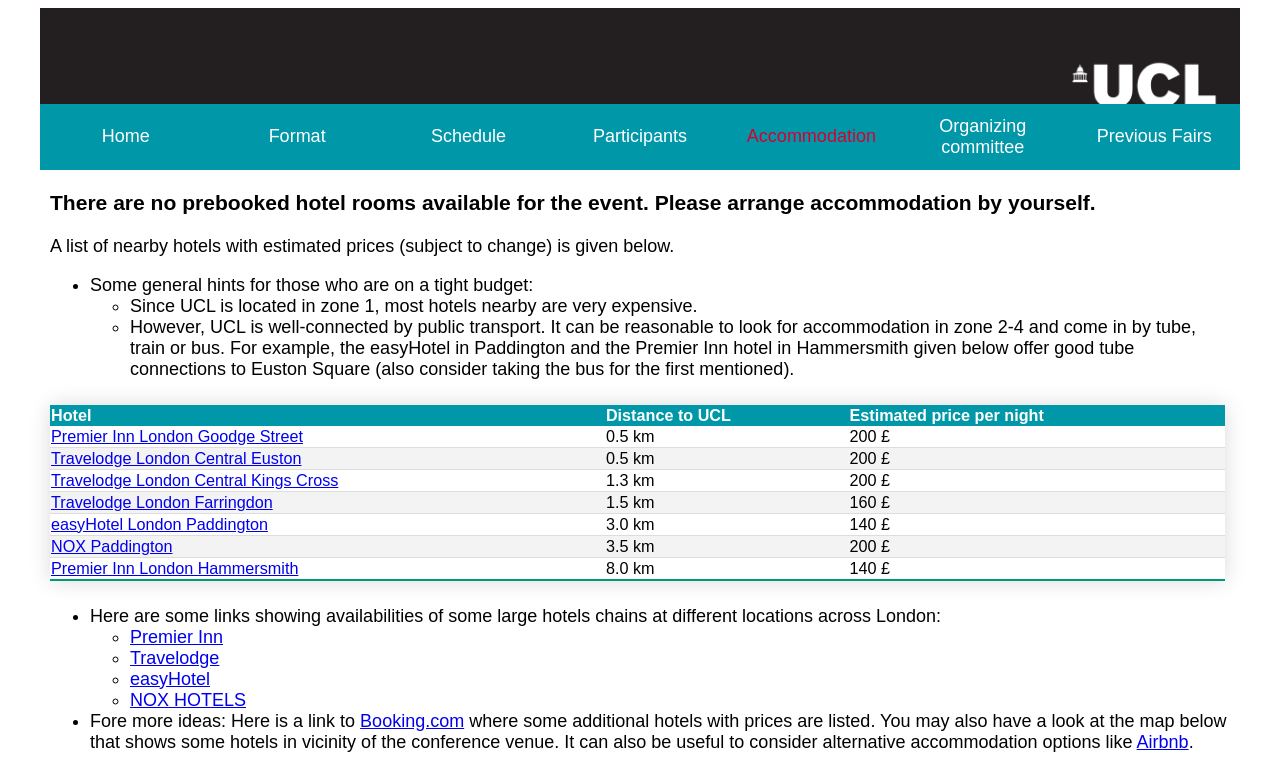
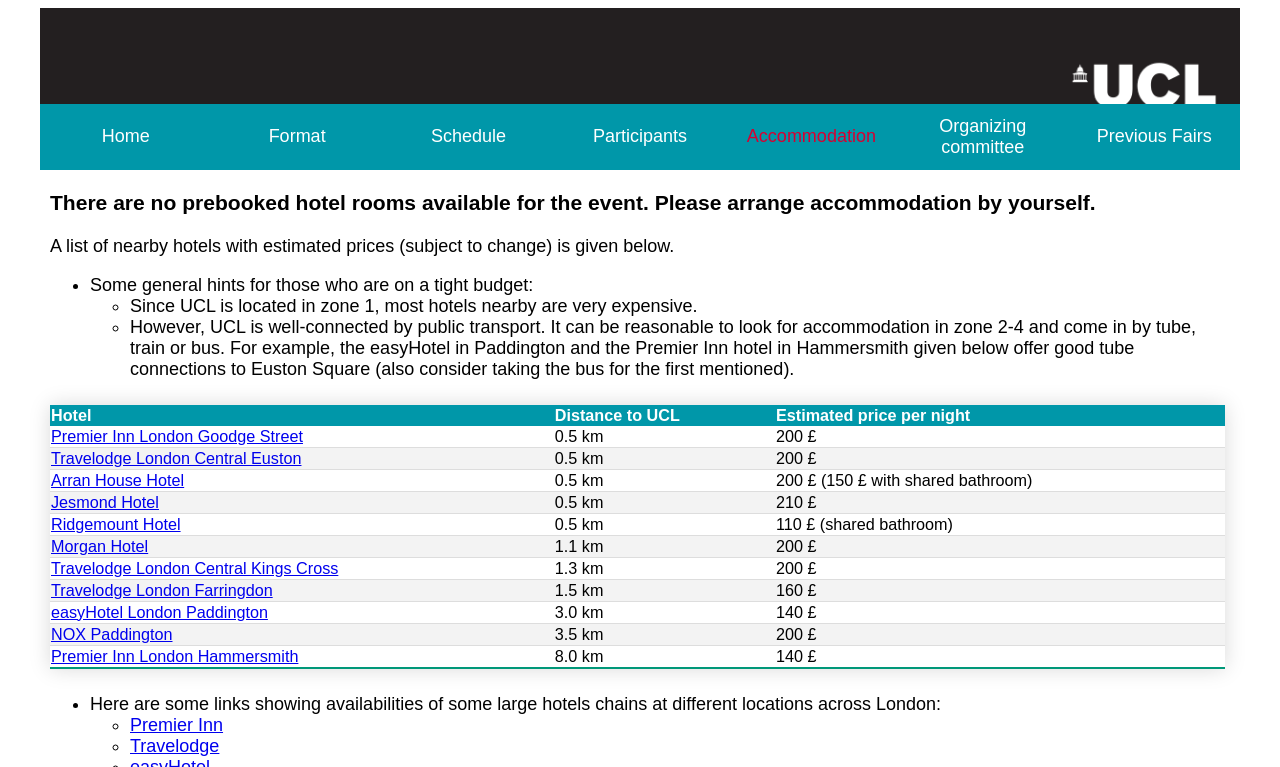
Before and after one commit to efef2024/efef2024.github.io, a Jekyll site: the page built from Accommodation.html, in a window 1280 px wide, cut to the strip 0-767 px from the top of the page. Built offline with Jekyll 4.4.1, drawn with Linux system fonts in a browser that asks for light colours.

Commit message:
add some more hotels

```diff
--- a/Accommodation.html
+++ b/Accommodation.html
@@ -57,6 +57,26 @@ Some general hints for those who are on a tight budget:
             <td>  200 &pound  </td>
          </tr>
         <tr>
+           <td> <a href="https://vhh.dbm.guestline.net/availability?hotel=VHHARRAN&arrival=2024-06-21&departure=2024-06-22&adults=1&children=0"> Arran House Hotel </a>  </td>
+            <td>  0.5 km  </td>
+            <td>  200 &pound (150 &pound with shared bathroom)  </td>
+         </tr>
+        <tr>
+           <td> <a href="https://www.jesmondhotel.org.uk/"> Jesmond Hotel </a>  </td>
+            <td>  0.5 km  </td>
+            <td>  210 &pound   </td>
+         </tr>
+        <tr>
+           <td> <a href="https://ridgemounthotel.co.uk/"> Ridgemount Hotel </a>  </td>
+            <td>  0.5 km  </td>
+            <td>  110 &pound (shared bathroom)   </td>
+         </tr>
+        <tr>
+           <td> <a href="https://morganhotel.co.uk/"> Morgan Hotel </a>  </td>
+            <td>  1.1 km  </td>
+            <td>  200 &pound   </td>
+         </tr>
+        <tr>
            <td> <a href="https://www.travelodge.co.uk/hotels/258/London-Central-Kings-Cross-hotel?checkIn=21/06/2024&checkOut=22/06/2024&rooms[0][adults]=1&rooms[0][children]=0&sb=0"> Travelodge London Central Kings Cross  </a>  </td>
             <td>  1.3 km  </td>
             <td>  200 &pound  </td>
```
